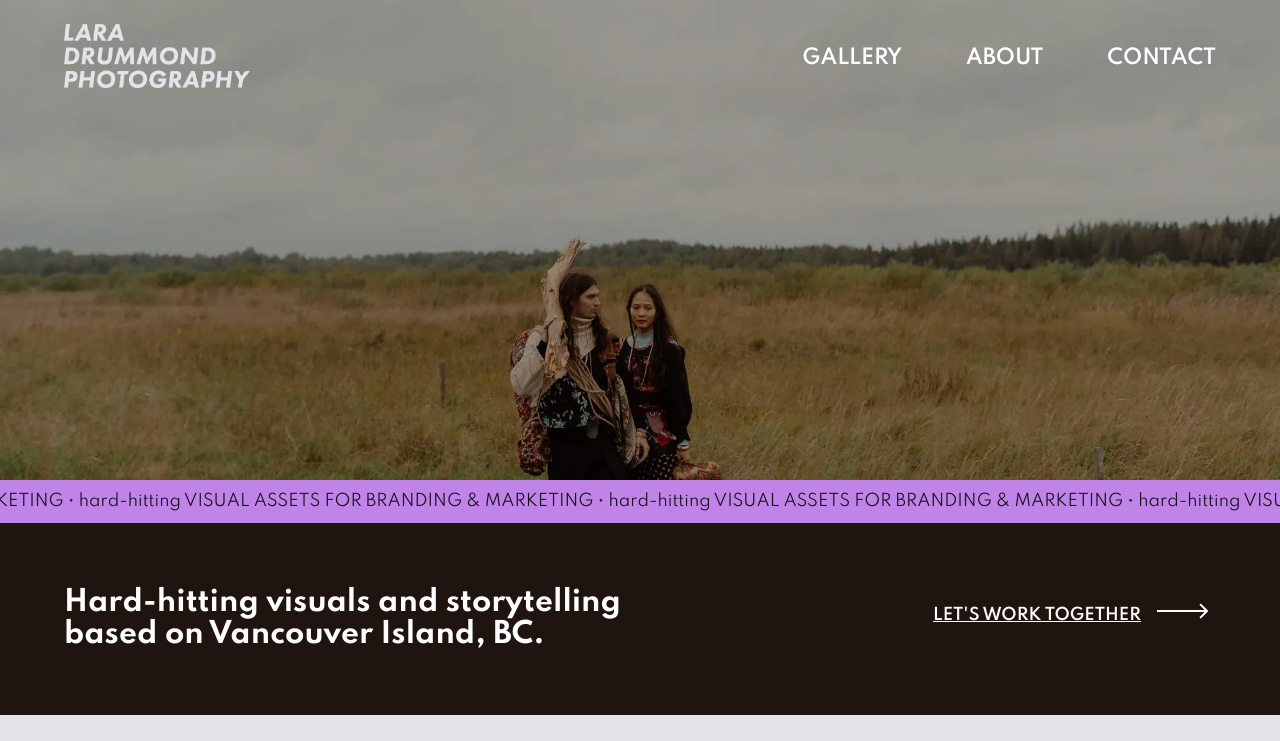
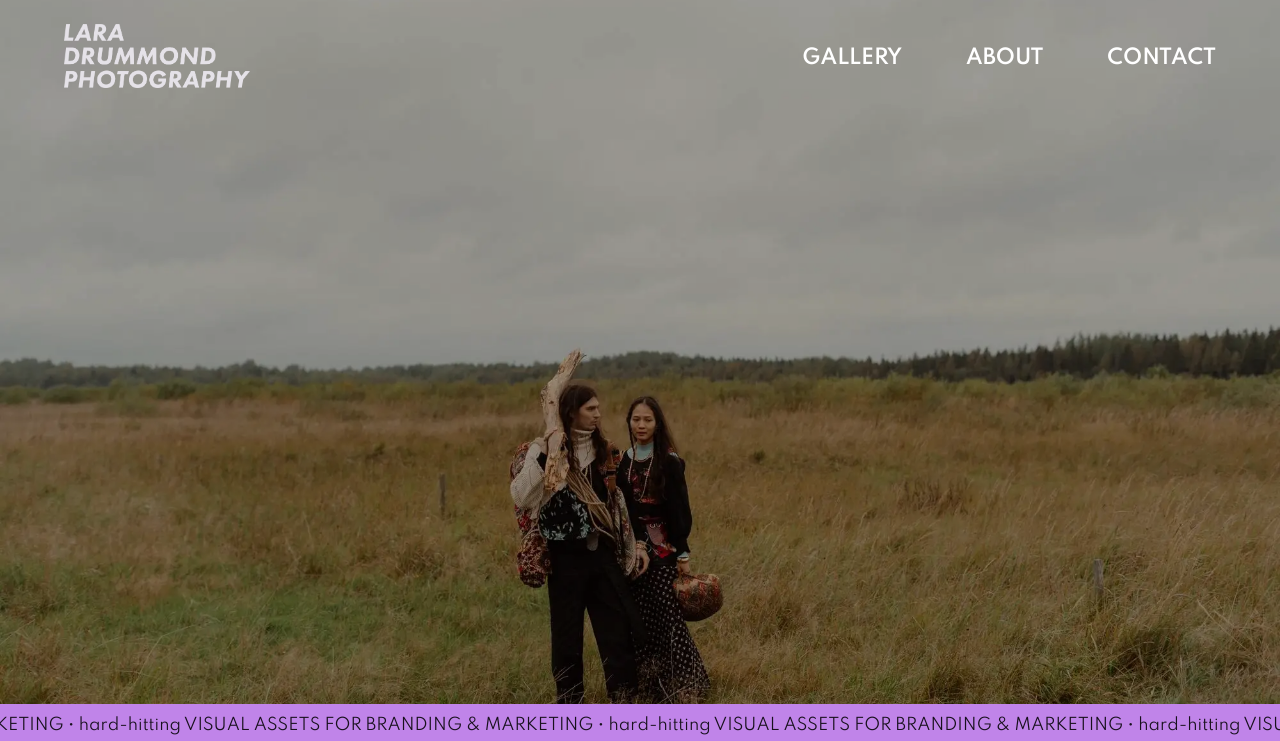
Before and after one commit to bouceka/portfolio-lara-d, a React (Vite) app: page / in a window 1280 px wide. Shown: the top 741 px of the page. Built offline with nearby package versions, Linux system fonts and the light colour scheme.

Commit message:
POR-95: Feat: Change viewport ratio

```diff
--- a/package.json
+++ b/package.json
@@ -3,7 +3,7 @@
   "version": "0.0.0",
   "scripts": {
     "dev": "vite",
-    "build": "tsc && vite build",
+    "build": "vite build",
     "serve": "vite preview",
     "lint:fix": "eslint ./src --ext .jsx,.js,.ts,.tsx --quiet --fix --ignore-path ./.gitignore",
     "lint:format": "prettier  --loglevel warn --write \"./**/*.{js,jsx,ts,tsx,css,md,json}\" ",
--- a/src/components/hero/hero.styles.scss
+++ b/src/components/hero/hero.styles.scss
@@ -2,7 +2,7 @@
 @use '../../styles/abstracts' as *;
 
 .hero {
-  height: 60vh;
+  height: 88vh;
   position: relative;
   & .overlay {
     position: absolute;
```
